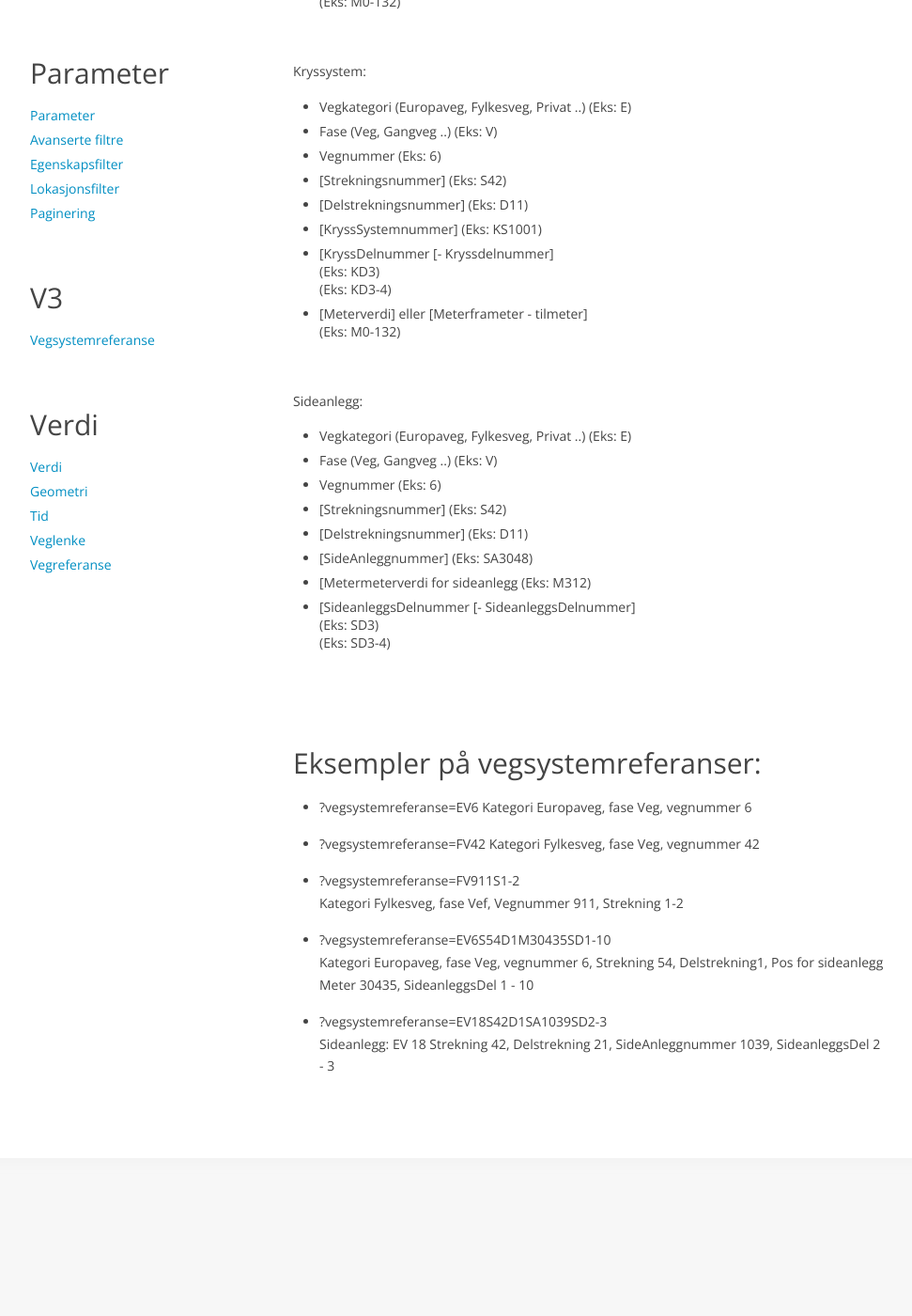
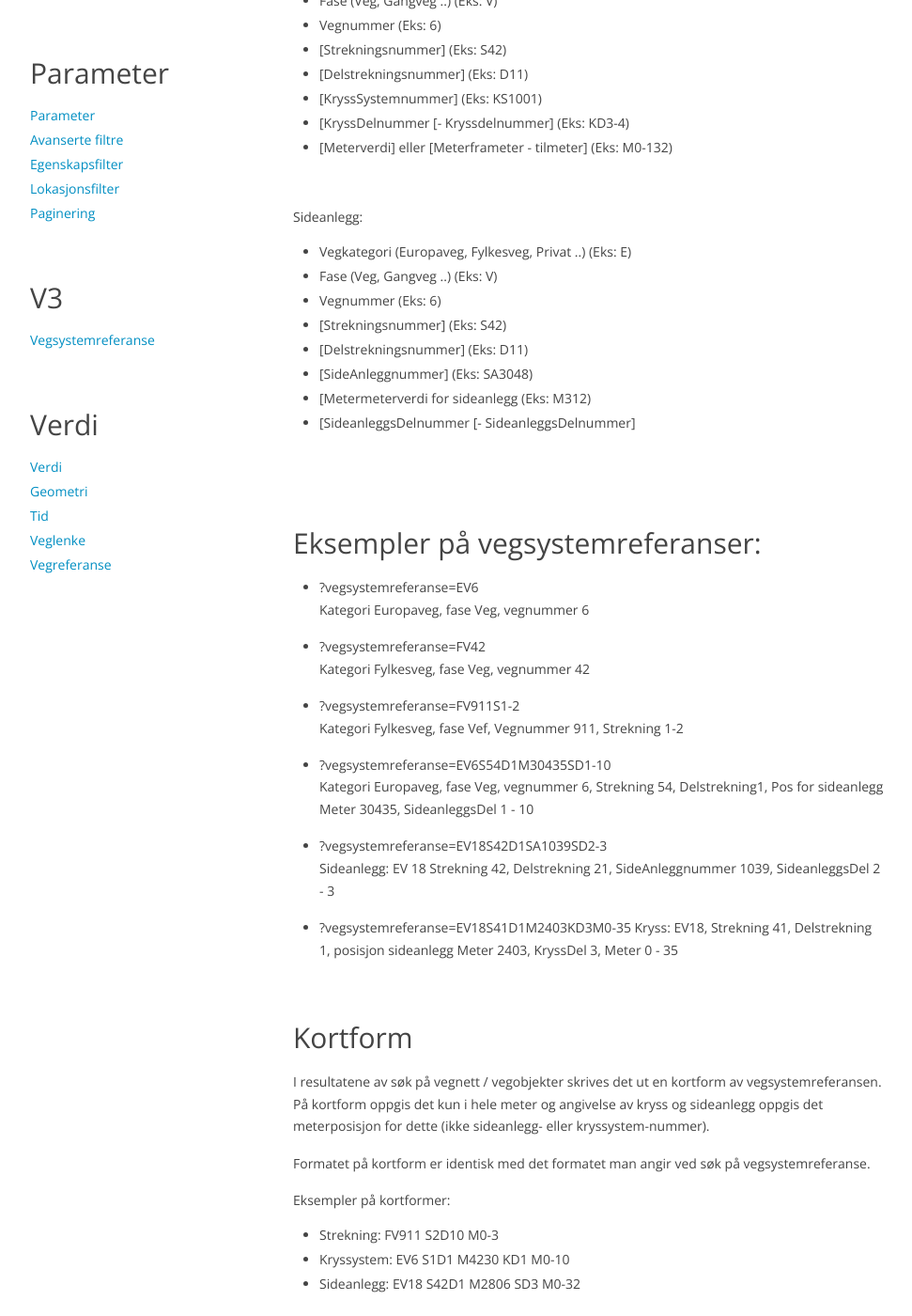
Before and after one commit to nvdb-vegdata/apidokumentasjon, a Jekyll site: the page built from v3/vegsystemreferanse.md, in a window 1280 px wide and 1400 px high, scrolled down 637 px. Shown: the whole window at 94% size, without its empty margins (153-1124 px from the left). Built offline with Jekyll 4.4.1, drawn with Linux system fonts in a browser that asks for light colours; our own code applies the rules of GitHub Pages for plain Markdown files; before the commit the page ends 1939 px from its top, so only the background shows below that; some of the changed text lies outside the part shown.

Commit message:
NVDB-3794: Update Vegsystemreferanse

```diff
--- a/v3/vegsystemreferanse.md
+++ b/v3/vegsystemreferanse.md
@@ -16,8 +10,7 @@ Strekning:
 - [Trafikantgruppe]  (K = kjørnde, G = gående)
 - [Strekningsnummer]     (Eks:  S42)
 - [Delstrekningsnummer]  (Eks: D11)
-- [Meterverdi]  eller  [Meterframeter - tilmeter]  <br>
-  (Eks: M0-132)
+- [Meterverdi]  eller  [Meterframeter - tilmeter]  (Eks: M0-132)
 
 
 <br>
@@ -29,11 +22,8 @@ Kryssystem:
 - [Strekningsnummer]     (Eks:  S42)
 - [Delstrekningsnummer]  (Eks: D11)
 - [KryssSystemnummer]    (Eks:   KS1001)
-- [KryssDelnummer  [-   Kryssdelnummer]   <br>
-  (Eks:  KD3)  <br>
-  (Eks:  KD3-4)  <br>
-- [Meterverdi]  eller  [Meterframeter - tilmeter]  <br>
-  (Eks: M0-132)
+- [KryssDelnummer  [-   Kryssdelnummer]            (Eks:  KD3-4)  <br>
+- [Meterverdi]  eller  [Meterframeter - tilmeter]  (Eks: M0-132)
 
 
 <br>
@@ -47,9 +37,6 @@ Sideanlegg:
 - [SideAnleggnummer]    (Eks: SA3048)
 - [Metermeterverdi for sideanlegg  (Eks: M312)
 - [SideanleggsDelnummer  [- SideanleggsDelnummer]
-  (Eks:  SD3)   <br>
-  (Eks:  SD3-4)  <br>
-
 
 
 <br>
@@ -68,5 +55,22 @@ Sideanlegg:
 -  ?vegsystemreferanse=EV6S54D1M30435SD1-10
    Kategori Europaveg, fase Veg, vegnummer 6, Strekning 54, Delstrekning1,  Pos for sideanlegg Meter 30435, SideanleggsDel 1 - 10
 
--  ?vegsystemreferanse=EV18S42D1SA1039SD2-3
+-  ?vegsystemreferanse=EV18S42D1SA1039SD2-3    <br>
    Sideanlegg: EV 18 Strekning 42, Delstrekning 21, SideAnleggnummer 1039, SideanleggsDel 2 - 3
+
+-  ?vegsystemreferanse=EV18S41D1M2403KD3M0-35
+   Kryss: EV18, Strekning 41, Delstrekning 1, posisjon sideanlegg Meter 2403, KryssDel 3, Meter 0 - 35
+
+
+
+## Kortform
+
+I resultatene av søk på vegnett / vegobjekter skrives det ut en kortform av vegsystemreferansen.
+På kortform oppgis det kun i hele meter og angivelse av kryss og sideanlegg oppgis det meterposisjon for dette (ikke sideanlegg- eller kryssystem-nummer).
+
+Formatet på kortform er identisk med det formatet man angir ved søk på vegsystemreferanse.
+
+Eksempler på kortformer:
+* Strekning: FV911 S2D10 M0-3
+* Kryssystem: EV6 S1D1 M4230 KD1 M0-10
+* Sideanlegg: EV18 S42D1 M2806 SD3 M0-32
```
Also changed, not shown: other parts of v3/vegsystemreferanse.md (+0 -6 lines).
